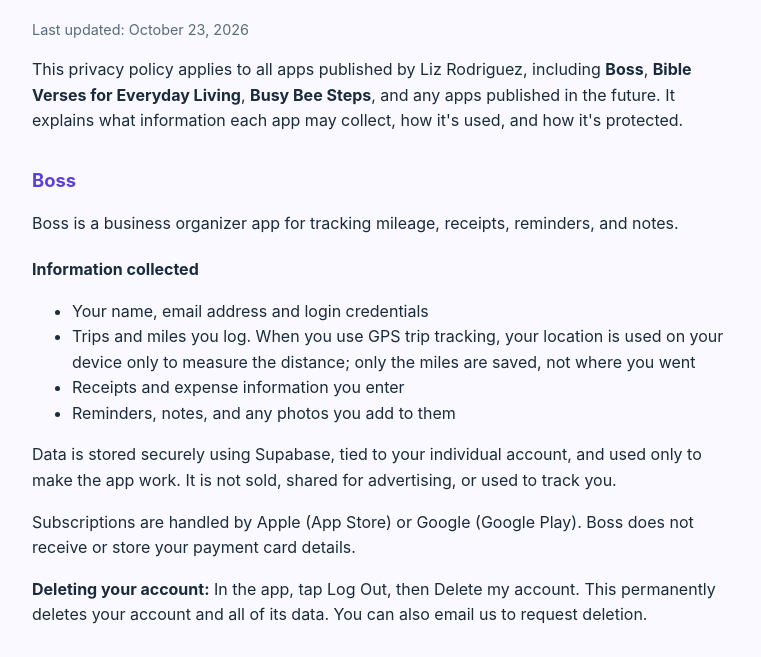
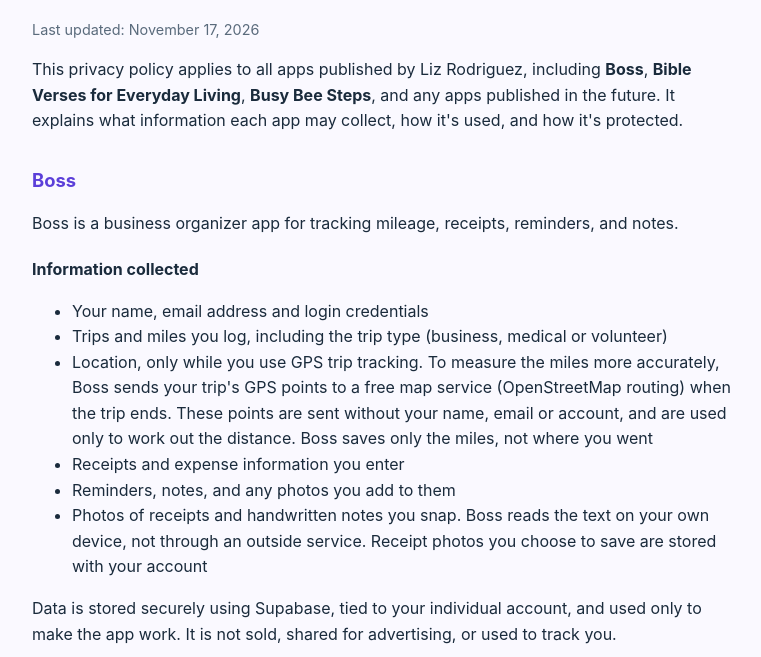
Before and after one commit to lizz84533-sys/privacy-policy, a plain HTML site: page index.html in a window 1280 px wide. Shown: the part 108-765 px from the top of the page, without its empty margins (258-1019 px from the left). Drawn offline with Linux system fonts and the light colour scheme.

Commit message:
Boss: describe GPS map service, trip types and receipt photos
Co-Authored-By: Claude Opus 5.5 <noreply@anthropic.com>
Claude-Session: https://claude.ai/code/session_014r25PrpZtGaJ6boEDg33TU

```diff
--- a/index.html
+++ b/index.html
@@ -18,7 +18,7 @@
 <body>
 
 <h1>Privacy Policy</h1>
-<p class="updated">Last updated: October 23, 2026</p>
+<p class="updated">Last updated: November 17, 2026</p>
 
 <p>This privacy policy applies to all apps published by Liz Rodriguez, including <strong>Boss</strong>, <strong>Bible Verses for Everyday Living</strong>, <strong>Busy Bee Steps</strong>, and any apps published in the future. It explains what information each app may collect, how it's used, and how it's protected.</p>
 
@@ -27,9 +27,11 @@
 <h3>Information collected</h3>
 <ul>
   <li>Your name, email address and login credentials</li>
-  <li>Trips and miles you log. When you use GPS trip tracking, your location is used on your device only to measure the distance; only the miles are saved, not where you went</li>
+  <li>Trips and miles you log, including the trip type (business, medical or volunteer)</li>
+  <li>Location, only while you use GPS trip tracking. To measure the miles more accurately, Boss sends your trip's GPS points to a free map service (OpenStreetMap routing) when the trip ends. These points are sent without your name, email or account, and are used only to work out the distance. Boss saves only the miles, not where you went</li>
   <li>Receipts and expense information you enter</li>
   <li>Reminders, notes, and any photos you add to them</li>
+  <li>Photos of receipts and handwritten notes you snap. Boss reads the text on your own device, not through an outside service. Receipt photos you choose to save are stored with your account</li>
 </ul>
 <p>Data is stored securely using Supabase, tied to your individual account, and used only to make the app work. It is not sold, shared for advertising, or used to track you.</p>
 <p>Subscriptions are handled by Apple (App Store) or Google (Google Play). Boss does not receive or store your payment card details.</p>
```
